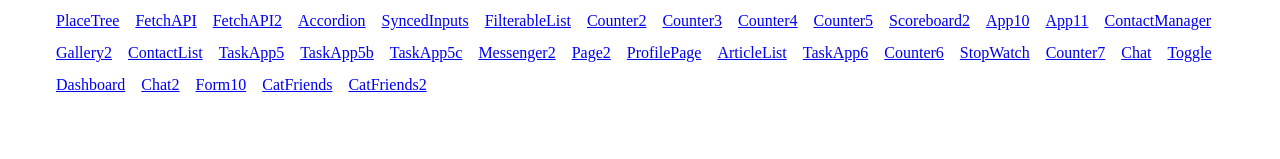
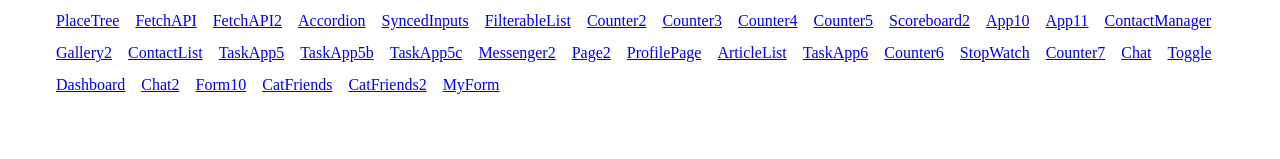
Before and after one commit to takunagai/react-official-tutorial, a React (Create React App) app: page / in a window 1280 px wide. Shown: the part 127-286 px from the top of the page. Built offline with nearby package versions, Linux system fonts and the light colour scheme.

Commit message:
参照を利用した DOM の操作 4 - ボタンクリックでテキストボックスにフォーカス (別コンポーネントの DOM ノードへのアクセスは forwardRef を使う)

```diff
--- a/src/Frontpage.jsx
+++ b/src/Frontpage.jsx
@@ -90,6 +90,7 @@ export default function Frontpage() {
           <li><Link to="/Form10">Form10</Link></li>
           <li><Link to="/CatFriends">CatFriends</Link></li>
           <li><Link to="/CatFriends2">CatFriends2</Link></li>
+          <li><Link to="/MyForm">MyForm</Link></li>
         </ul>
       </nav>
       <Outlet />
--- /dev/null
+++ b/src/MyForm.jsx
@@ -0,0 +1,24 @@
+import { forwardRef, useRef } from 'react'
+
+// 他のコンポーネントの DOM ノード(子でも)へのアクセスを許可しないためにエラーに
+// function MyInput(props) {
+//   return <input {...props} />
+// }
+const MyInput = forwardRef((props, ref) => {
+  return <input {...props} ref={ref} />
+})
+
+export default function MyForm() {
+  const inputRef = useRef(null)
+
+  function handleClick() {
+    inputRef.current.focus()
+  }
+
+  return (
+    <>
+      <MyInput ref={inputRef} />
+      <button onClick={handleClick}>Focus the input</button>
+    </>
+  )
+}
--- a/src/index.js
+++ b/src/index.js
@@ -89,6 +89,7 @@ import Chat2 from './Chat2'
 import Form10 from './Form10'
 import CatFriends from './CatFriends'
 import CatFriends2 from './CatFriends2'
+import MyForm from './MyForm'
 
 const container = document.getElementById('root')
 const root = createRoot(container) // createRoot(container!) if you use TypeScript
@@ -187,6 +188,7 @@ root.render(
         <Route path="Form10" element={<Form10 />} />
         <Route path="CatFriends" element={<CatFriends />} />
         <Route path="CatFriends2" element={<CatFriends2 />} />
+        <Route path="MyForm" element={<MyForm />} />
         <Route path="*" element={<NotFound />} />{/* Not Found の時*/}
       </Routes>
     </BrowserRouter>
```
Also changed, not shown: 1 other file (tests, documents, lock files or other folders).
